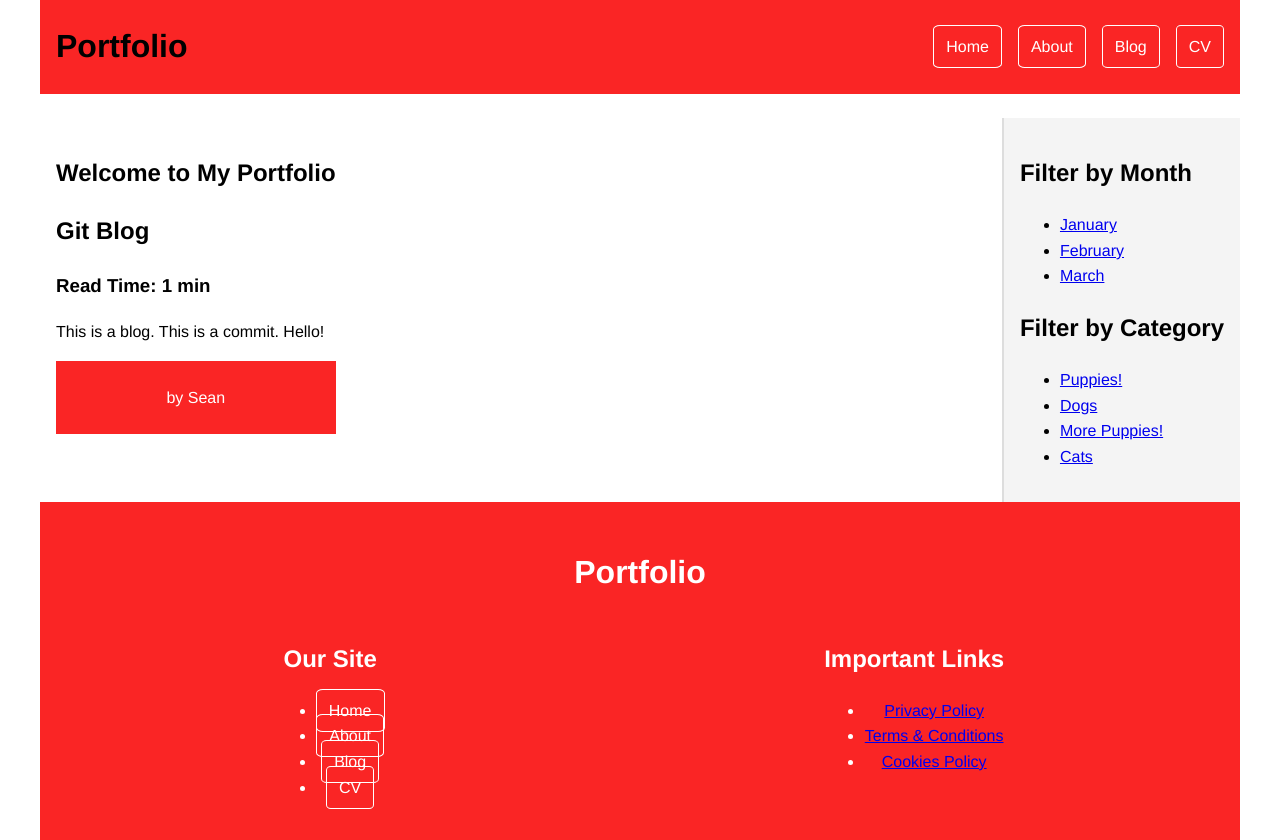
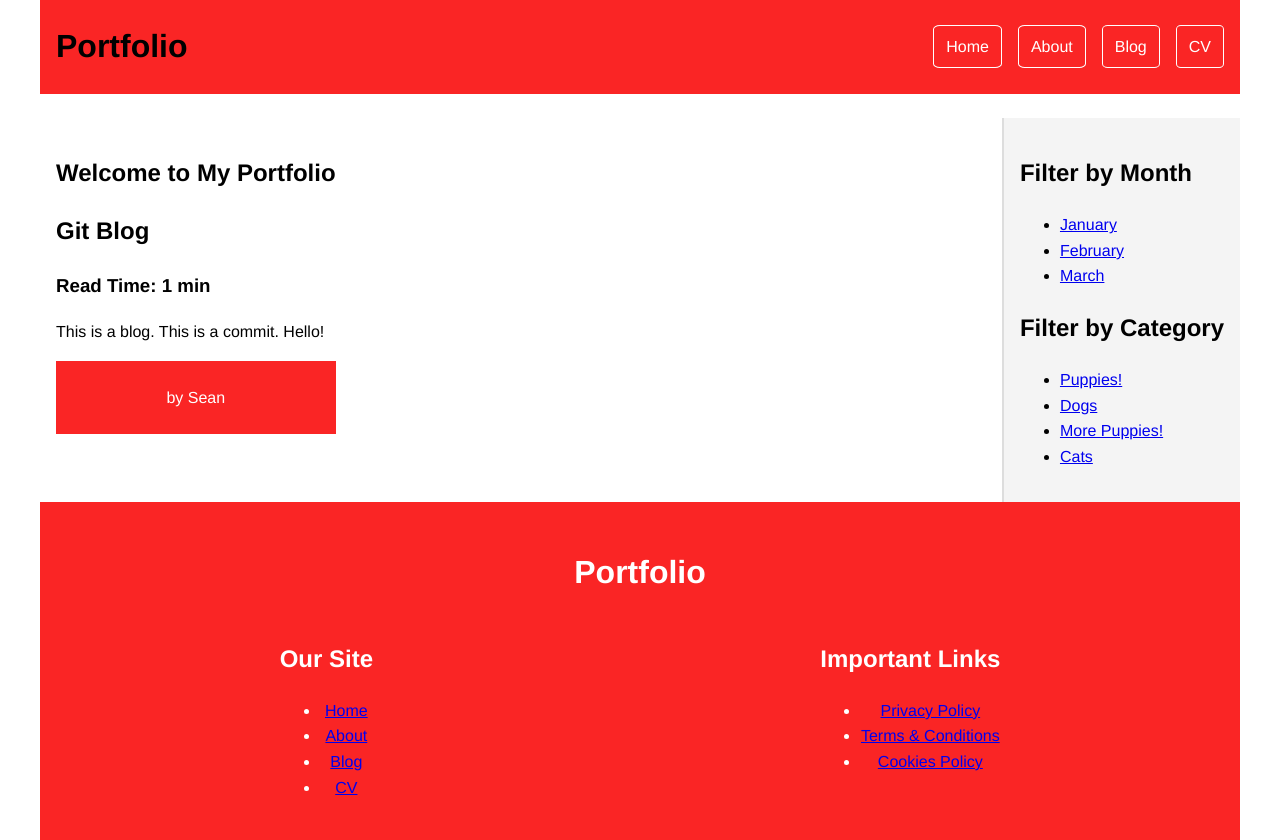
Before and after one commit to smulle2/smullen.github.io, a plain HTML site: page in_my_first_website.html in a window 1280 px wide. Drawn offline with Linux system fonts and the light colour scheme.

Commit message:
index - footer link button style remove

```diff
--- a/in_my_first_website.html
+++ b/in_my_first_website.html
@@ -69,10 +69,10 @@
                 <h2>Our Site</h2>
                 <nav>
                     <ul>
-                        <li><a href="in_my_first_website.html" class="navbutton">Home</a></li>
-                        <li><a href="about.html" class="navbutton">About</a></li>
-                        <li><a href="blog.html" class="navbutton">Blog</a></li>
-                        <li><a href="cv.html" class="navbutton">CV</a></li>
+                        <li><a href="in_my_first_website.html">Home</a></li>
+                        <li><a href="about.html">About</a></li>
+                        <li><a href="blog.html">Blog</a></li>
+                        <li><a href="cv.html">CV</a></li>
                     </ul>
                 </nav>
             </section>
```
